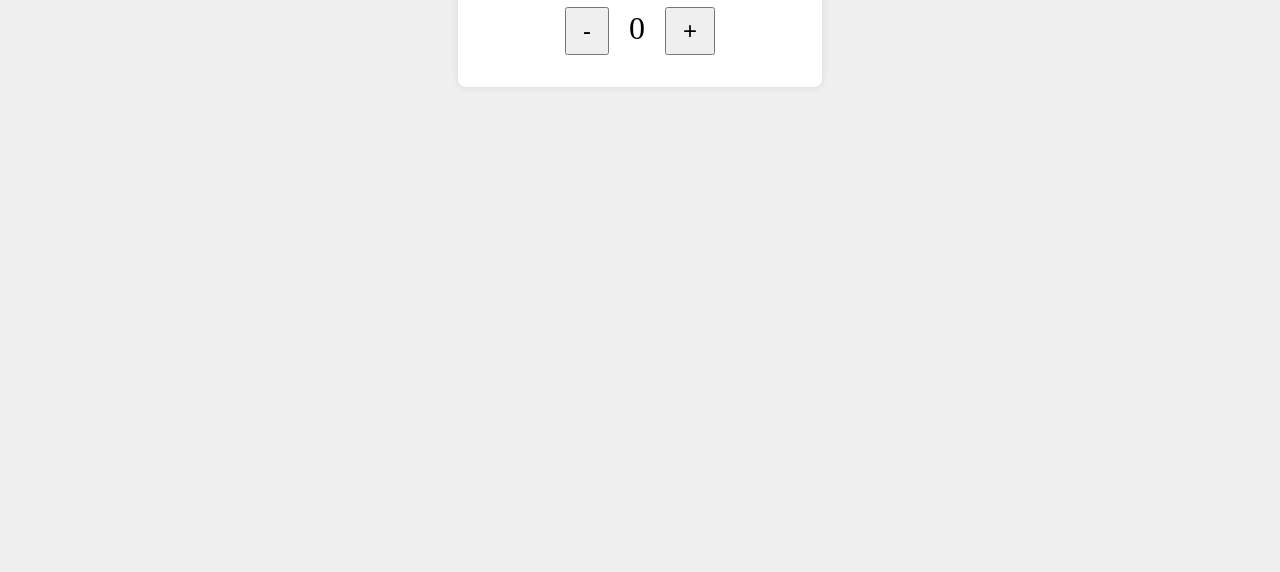
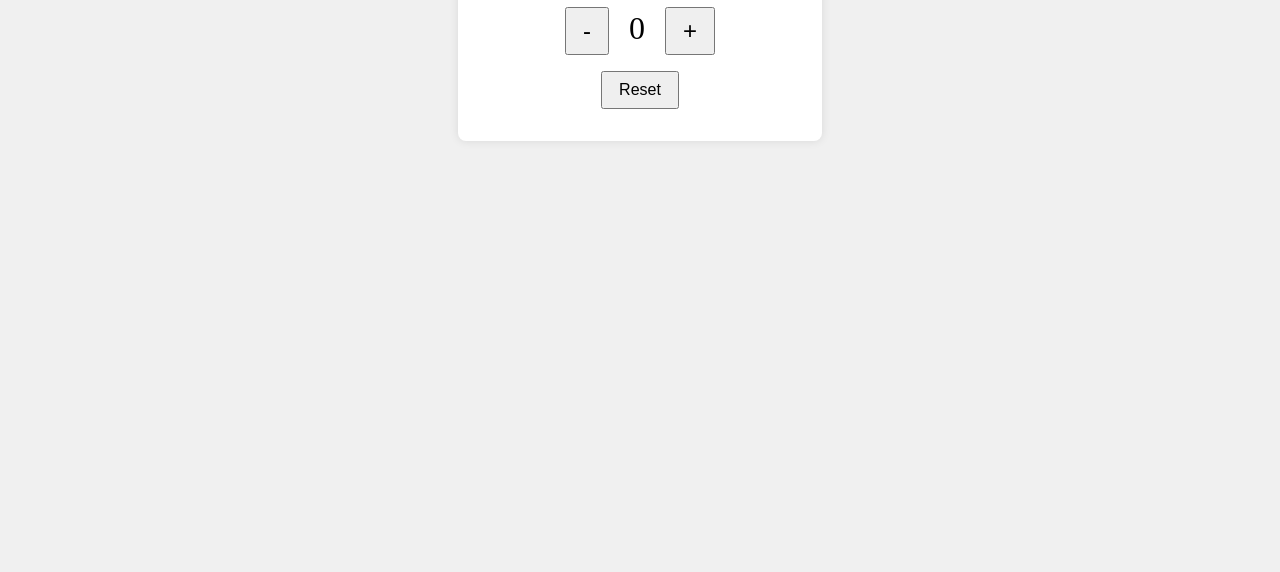
Before and after one commit to ashish397868/counter, a plain HTML site: page index.html in a window 1280 px wide. Shown: the part 228-800 px from the top of the page. Drawn offline with Linux system fonts and the light colour scheme.

Commit message:
Added Reset Button

```diff
--- a/index.html
+++ b/index.html
@@ -23,6 +23,7 @@
         <span id="count">0</span>
         <button id="increment">+</button>
       </div>
+      <button id="reset">Reset</button>
     </div>
     <script src="script.js"></script>
   </body>
--- a/script.js
+++ b/script.js
@@ -3,6 +3,7 @@ let count = 0;
 const countDisplay = document.getElementById("count");
 const incrementButton = document.getElementById("increment");
 const decrementButton = document.getElementById("decrement");
+const resetButton = document.getElementById("reset");
 
 incrementButton.addEventListener("click", () => {
   count++;
@@ -13,3 +14,8 @@ decrementButton.addEventListener("click", () => {
   count--;
   countDisplay.textContent = count;
 });
+
+resetButton.addEventListener("click", () => {
+  count = 0;
+  countDisplay.textContent = count;
+});
--- a/style.css
+++ b/style.css
@@ -53,3 +53,10 @@ body {
 #count {
   font-size: 2rem;
 }
+
+#reset {
+  margin-top: 1rem;
+  padding: 0.5rem 1rem;
+  font-size: 1rem;
+  cursor: pointer;
+}
```
